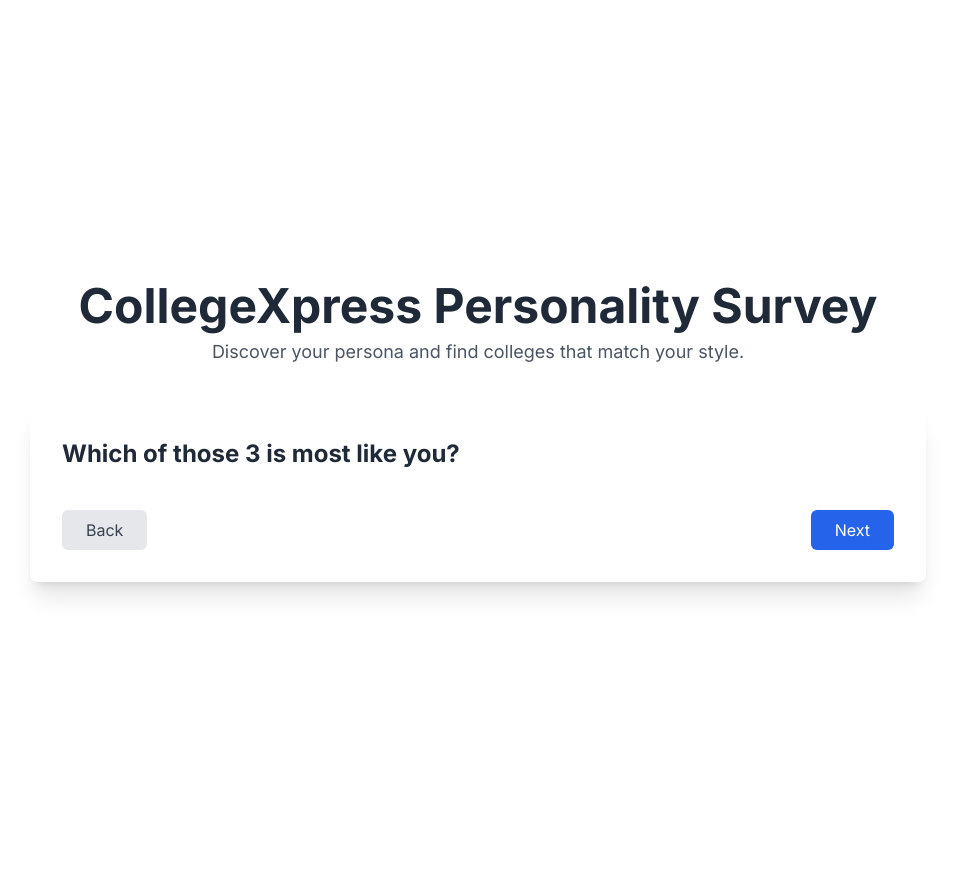
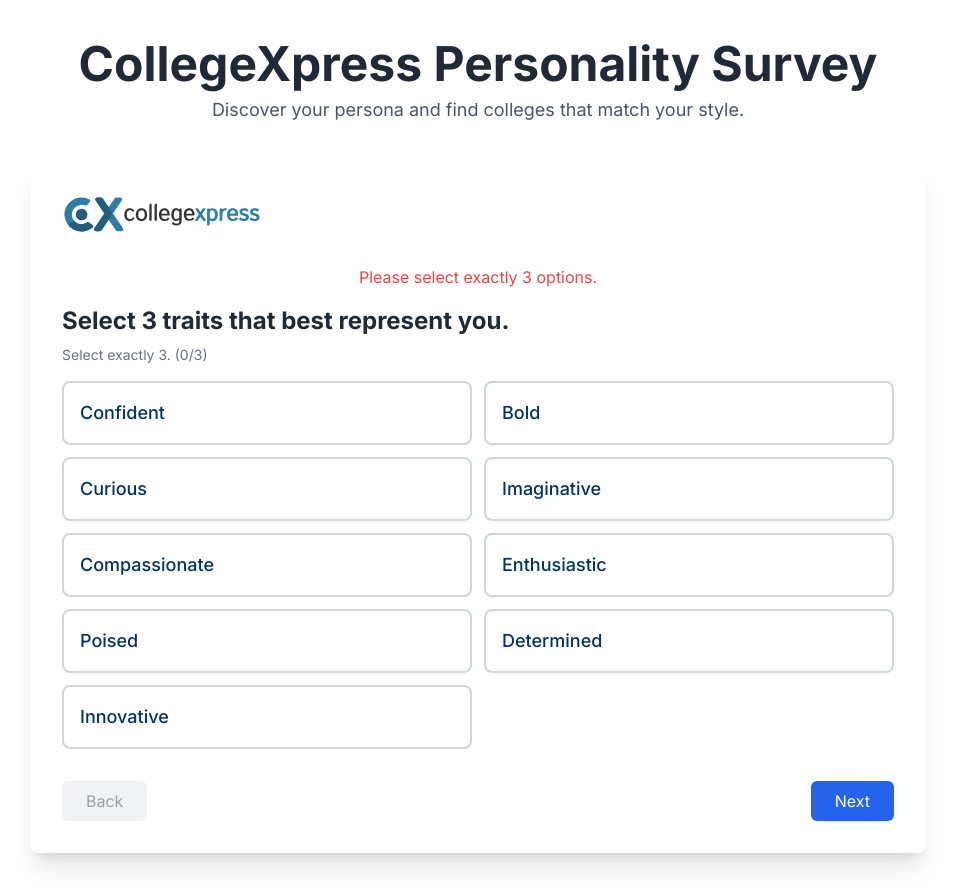
Before and after one commit to scooter7/my-personality-app, a Next.js app: page / in a window 1280 px wide. Both pictures are taken after a click on the button "Next". Shown: the whole page, without its empty margins (162-1117 px from the left). Before the commit the page ends 864 px from the top, so only its background shows below. Built offline with nearby package versions, Linux system fonts and the light colour scheme.

Commit message:
response validation

```diff
--- a/app/components/QuizClient.tsx
+++ b/app/components/QuizClient.tsx
@@ -2,6 +2,7 @@
 
 import { useState, useEffect } from "react";
 import { motion, AnimatePresence } from "framer-motion";
+import Image from "next/image";
 import Question from "./Question";
 import Results from "./Results";
 
@@ -42,8 +43,6 @@
     collegeType: "No Preference",
     collegeSize: "7,501+",
     state: "Iowa",
-    full_name: "",
-    email: "",
   });
 
   const [shuffledData, setShuffledData] = useState({
@@ -56,6 +55,7 @@
   const [result, setResult] = useState<QuizResult | null>(null);
   const [collegeMatches, setCollegeMatches] = useState<College[]>([]);
   const [isLoading, setIsLoading] = useState(false);
+  const [error, setError] = useState<string | null>(null);
 
   useEffect(() => {
     setShuffledData({
@@ -67,6 +67,7 @@
   }, []);
 
   const handleSelect = (key: keyof Answers, val: string, max: number) => {
+    setError(null); // Clear error on new selection
     setAnswers((prev) => {
       const currentSelection = (prev[key] as string[]) || [];
       const newSelection = currentSelection.includes(val)
@@ -79,13 +80,40 @@
   };
 
   const handleSingle = (key: keyof Answers, val: string) => {
+    setError(null); // Clear error on new selection
     setAnswers((prev) => ({ ...prev, [key]: val }));
   };
 
-  const nextStep = () => setCurrentStep((s) => s + 1);
+  const validateStep = () => {
+    const currentQuestion = questions[currentStep];
+    const answer = answers[currentQuestion.key as keyof Answers];
+
+    if (Array.isArray(answer) && answer.length !== currentQuestion.max) {
+      setError(`Please select exactly ${currentQuestion.max} options.`);
+      return false;
+    }
+
+    if (typeof answer === 'string' && !answer) {
+      setError("This field is required.");
+      return false;
+    }
+
+    // Add more specific validation for email, etc. if needed
+
+    setError(null);
+    return true;
+  };
+
+  const nextStep = () => {
+    if (validateStep()) {
+      setCurrentStep((s) => s + 1);
+    }
+  };
+
   const prevStep = () => setCurrentStep((s) => s - 1);
 
   const handleSubmit = async () => {
+    if (validateStep()) {
       setIsLoading(true);
       const quizResult = calculateResults(answers);
 
@@ -93,23 +121,11 @@
         setResult(quizResult);
         const matches = await findCollegeMatches(answers);
         setCollegeMatches(matches);
-
-      // Send submission to API
-      await fetch("/api/submit", {
-        method: "POST",
-        headers: { "Content-Type": "application/json" },
-        body: JSON.stringify({
-          full_name: answers.full_name,
-          email: answers.email,
-          personaName: quizResult.persona.name,
-          state: answers.state,
-          // Add more fields as needed
-        }),
-      });
       }
 
       setIsLoading(false);
       nextStep();
+    }
   };
 
   const remQ3 = shuffledData.traitsQ1.filter(
@@ -124,21 +140,19 @@
 
   const questions = [
     { key: "selected_traits_q1", title: "Select 3 traits that best represent you.", type: "checkbox", options: shuffledData.traitsQ1, max: 3 },
-    { key: "selected_single_trait_q2", title: "Which of those 3 is most like you?", type: "radio", options: answers.selected_traits_q1 },
+    { key: "selected_single_trait_q2", title: "Which of those 3 is most like you?", type: "radio", options: answers.selected_traits_q1, max: 1 },
     { key: "least_represented_traits_q3", title: "Select 3 traits that least represent you.", type: "checkbox", options: remQ3, max: 3 },
     { key: "selected_traits_q4", title: "Select 3 new traits.", type: "checkbox", options: shuffledData.traitsQ4, max: 3 },
-    { key: "selected_single_trait_q5", title: "Which of those 3 is most like you?", type: "radio", options: answers.selected_traits_q4 },
+    { key: "selected_single_trait_q5", title: "Which of those 3 is most like you?", type: "radio", options: answers.selected_traits_q4, max: 1 },
     { key: "least_represented_traits_q6", title: "Select 3 traits that least represent you.", type: "checkbox", options: remQ6, max: 3 },
     { key: "selected_images_q7", title: "Select 3 icons that best represent you.", type: "image-checkbox", options: shuffledData.imageFiles, max: 3 },
-    { key: "selected_image_q8", title: "Which of those 3 is most like you?", type: "image-radio", options: answers.selected_images_q7 },
+    { key: "selected_image_q8", title: "Which of those 3 is most like you?", type: "image-radio", options: answers.selected_images_q7, max: 1 },
     { key: "least_represented_images_q9", title: "Select 3 icons that least represent you.", type: "image-checkbox", options: remQ9, max: 3 },
     { key: "selected_modes_q10", title: "Which two 'Modes of Connection'?", type: "checkbox", options: shuffledData.modesOfConnection, max: 2 },
-    { key: "location", title: "Where would you like to attend college?", type: "radio", options: collegeLocations },
-    { key: "state", title: "What is your primary state of residence?", type: "select", options: usStates },
-    { key: "collegeType", title: "What type of college?", type: "radio", options: collegeTypes },
-    { key: "collegeSize", title: "What college size?", type: "radio", options: collegeSizes },
-    { key: "full_name", title: "Your Full Name", type: "text" },
-    { key: "email", title: "Your Email Address", type: "email" },
+    { key: "location", title: "Where would you like to attend college?", type: "radio", options: collegeLocations, max: 1 },
+    { key: "state", title: "What is your primary state of residence?", type: "select", options: usStates, max: 1 },
+    { key: "collegeType", title: "What type of college?", type: "radio", options: collegeTypes, max: 1 },
+    { key: "collegeSize", title: "What college size?", type: "radio", options: collegeSizes, max: 1 },
   ];
 
   const currentQuestion = questions[currentStep];
@@ -150,6 +164,18 @@
 
   return (
     <div className="w-full max-w-4xl mx-auto bg-white dark:bg-gray-800 p-8 rounded-lg shadow-xl">
+      <div className="text-center mb-8">
+        <Image
+          src="/images/logo.svg"
+          alt="App Logo"
+          width={200}
+          height={50}
+          priority
+        />
+      </div>
+
+      {error && <p className="text-red-500 text-center mb-4">{error}</p>}
+
       <AnimatePresence mode="wait">
         <motion.div
           key={currentStep}
@@ -181,7 +207,7 @@
         {isLastQuestion ? (
           <button
             onClick={handleSubmit}
-            disabled={isLoading || !answers.full_name || !answers.email}
+            disabled={isLoading}
             className="px-6 py-2 bg-blue-600 text-white rounded-md hover:bg-blue-700 disabled:bg-blue-400"
           >
             {isLoading ? "Calculating..." : "See My Results"}
```
Lines whose indentation alone changed are shown as unchanged.
